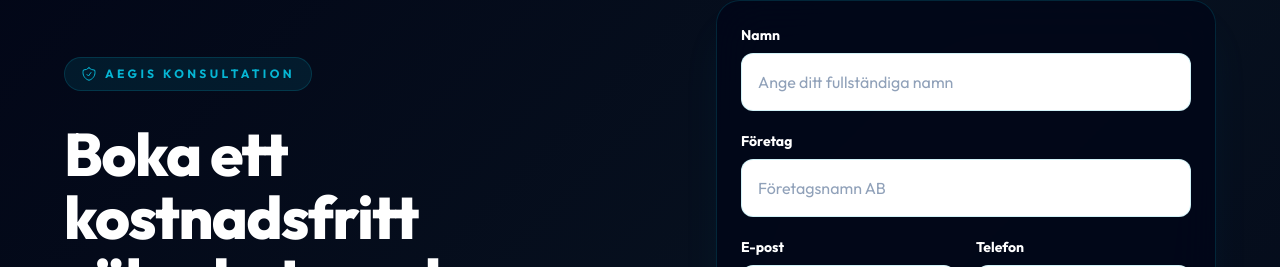
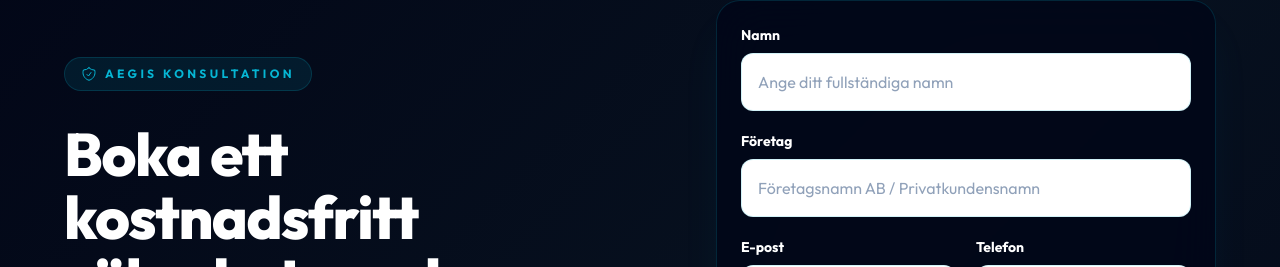
Before and after one commit to Aegis-techcore/Aegis, a Next.js app: page / in a window 1280 px wide. Shown: the part 5527-5794 px from the top of the page. Built offline with nearby package versions, Linux system fonts and the light colour scheme.

Commit message:
Ändrade i placeholders

```diff
--- a/app/page.jsx
+++ b/app/page.jsx
@@ -1022,7 +1022,7 @@ export default function Page() {
                   <label className="text-sm font-bold text-white">Företag</label>
                   <input
                     type="text"
-                    placeholder="Företagsnamn AB"
+                    placeholder="Företagsnamn AB / Privatkundensnamn"
                     value={formData.company}
                     onChange={(e) => setFormData({ ...formData, company: e.target.value })}
                     className="w-full rounded-xl border border-brand-border bg-white px-4 py-4 text-slate-950 outline-none transition placeholder:text-slate-400 focus:border-brand-primary focus:ring-2 focus:ring-brand-primary/30"
```
